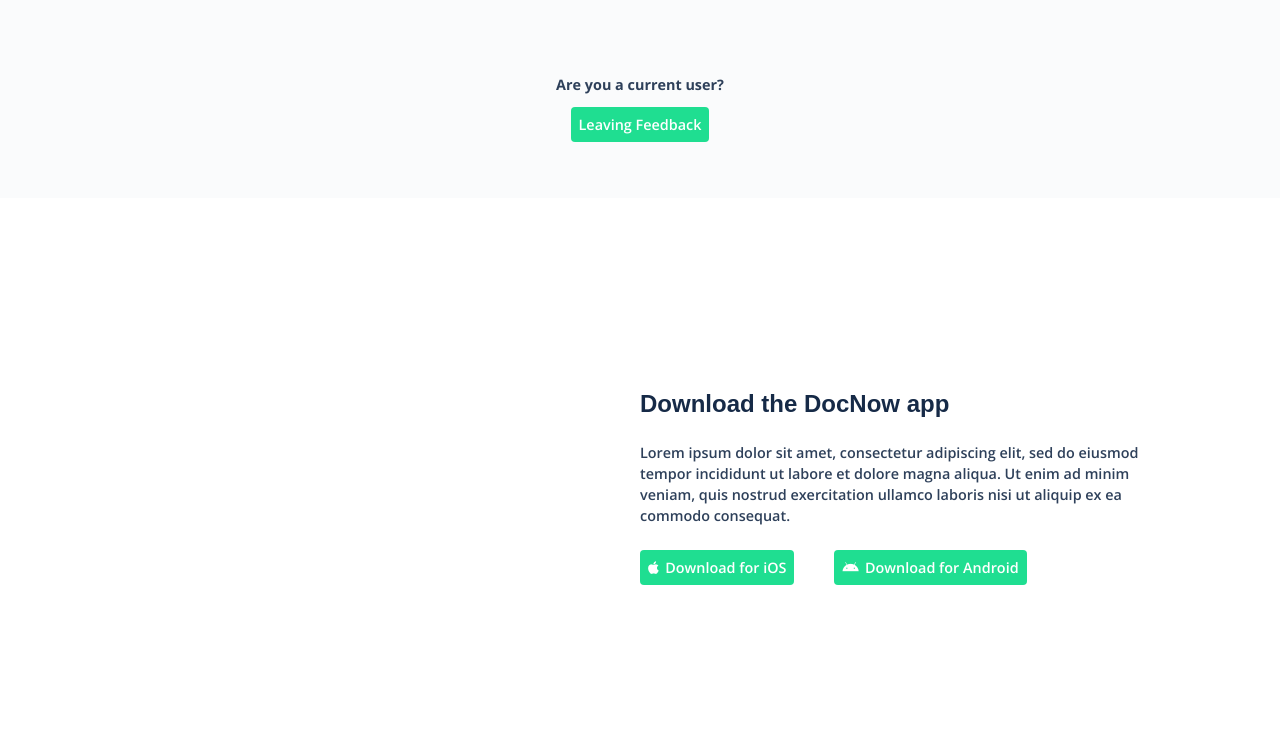
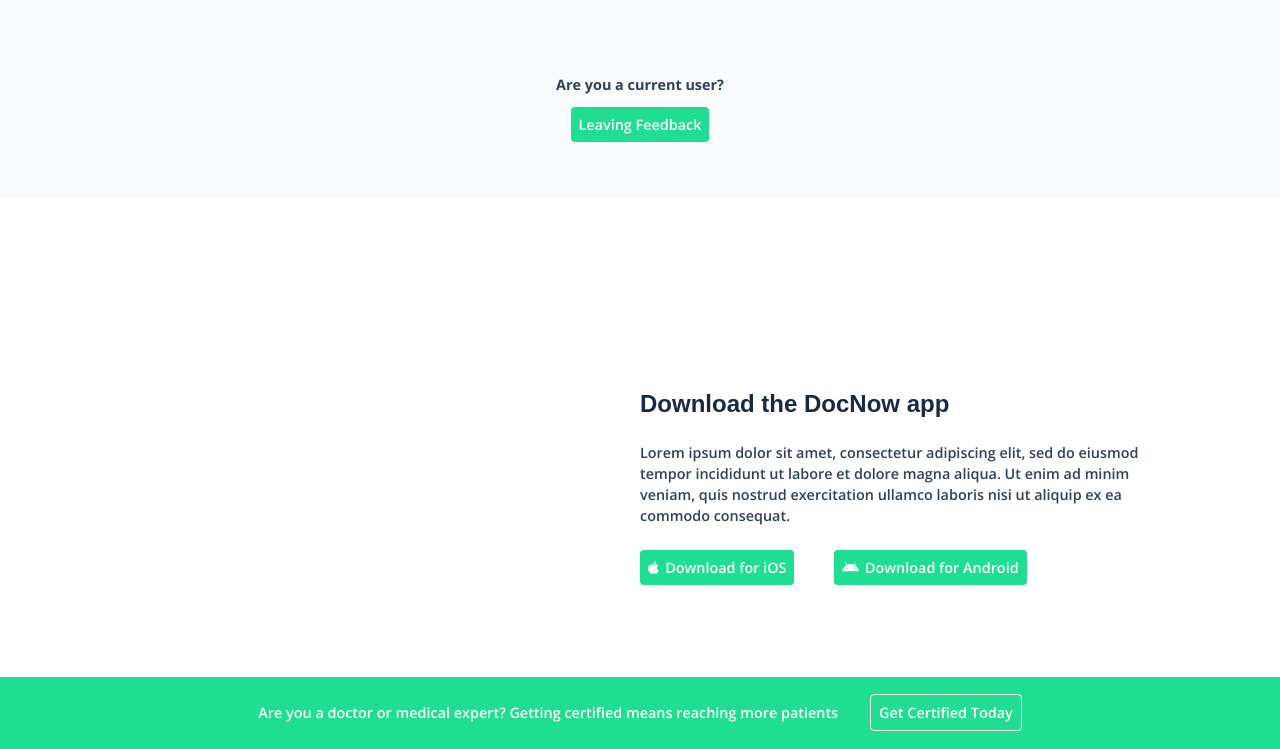
Before and after one commit to jactorrez/DocNow, a React app: page / in a window 1280 px wide. Shown: the part 1852-2601 px from the top of the page. Before the commit the page ends 2533 px from the top, so only its background shows below. Built offline with nearby package versions, Linux system fonts and the light colour scheme.

Commit message:
finished call to action for doctors

```diff
--- a/src/js/components/pages/Home/index.js
+++ b/src/js/components/pages/Home/index.js
@@ -257,6 +257,28 @@
 						</div>
 					</div>
 				</section>
+				<div className="doctors-CTA">
+						<svg data-star="11">
+							<use xlinkHref={StarIcon}></use>
+						</svg>
+						<svg data-star="12">
+							<use xlinkHref={StarIcon}></use>
+						</svg>
+						<svg data-star="13">
+							<use xlinkHref={StarIcon}></use>
+						</svg>
+						<svg data-star="14">
+							<use xlinkHref={StarIcon}></use>
+						</svg>
+						<svg data-star="15">
+							<use xlinkHref={StarIcon}></use>
+						</svg>
+						<svg data-star="16">
+							<use xlinkHref={StarIcon}></use>
+						</svg>
+					<p>Are you a doctor or medical expert? Getting certified means reaching more patients</p>
+					<a href="#" className="btn btn-white-border">Get Certified Today</a>
+				</div>
 			</main>
 		</div>
 	);
--- a/src/scss/partials/_buttons.scss
+++ b/src/scss/partials/_buttons.scss
@@ -13,6 +13,15 @@
 	border: 1px solid $color-green;
 }
 
+.btn-white-border{
+	border: 1px solid white;
+	transition: all 0.6s ease-out;
+
+	&:hover{
+		background-color: white !important;
+		color: $color-dark-blue !important;
+	}
+}
 .btn-base{
 	background-color: white;
 	color: $color-blue;
--- a/src/scss/partials/pages/_home.scss
+++ b/src/scss/partials/pages/_home.scss
@@ -457,3 +457,59 @@
 			}
 		}
 	}
+
+	/* ----- If Doctor CTA ------ */
+
+	.doctors-CTA{
+		background-color: $color-green;
+		position: relative;
+		text-align: center;
+		padding: 1.7rem 0;
+		overflow: hidden;
+		margin-top: -4px;
+
+		svg{
+			position: absolute;
+			width: 20px;
+			opacity: 0.3;
+		}
+
+		[data-star="11"]{
+			top: -20px;
+			right: 100px;
+		}
+
+		[data-star="12"]{
+			width: 40px;
+			top: -60px;
+			right: 150px;
+		}
+
+		[data-star="13"]{
+			width: 30px;
+			top: -50px;
+			right: 240px;
+		}
+
+		[data-star="14"]{
+			width: 15px;
+			top: -20px;
+			right: 210px;
+		}
+
+		[data-star="15"]{
+			width: 25px;
+			top: -40px;
+			right: 30px;
+		}
+
+		p{
+			color: white;
+			margin: 0;
+			margin-right: 2rem;
+		}
+
+		a.btn{
+			color: white;
+		}
+	}
```
